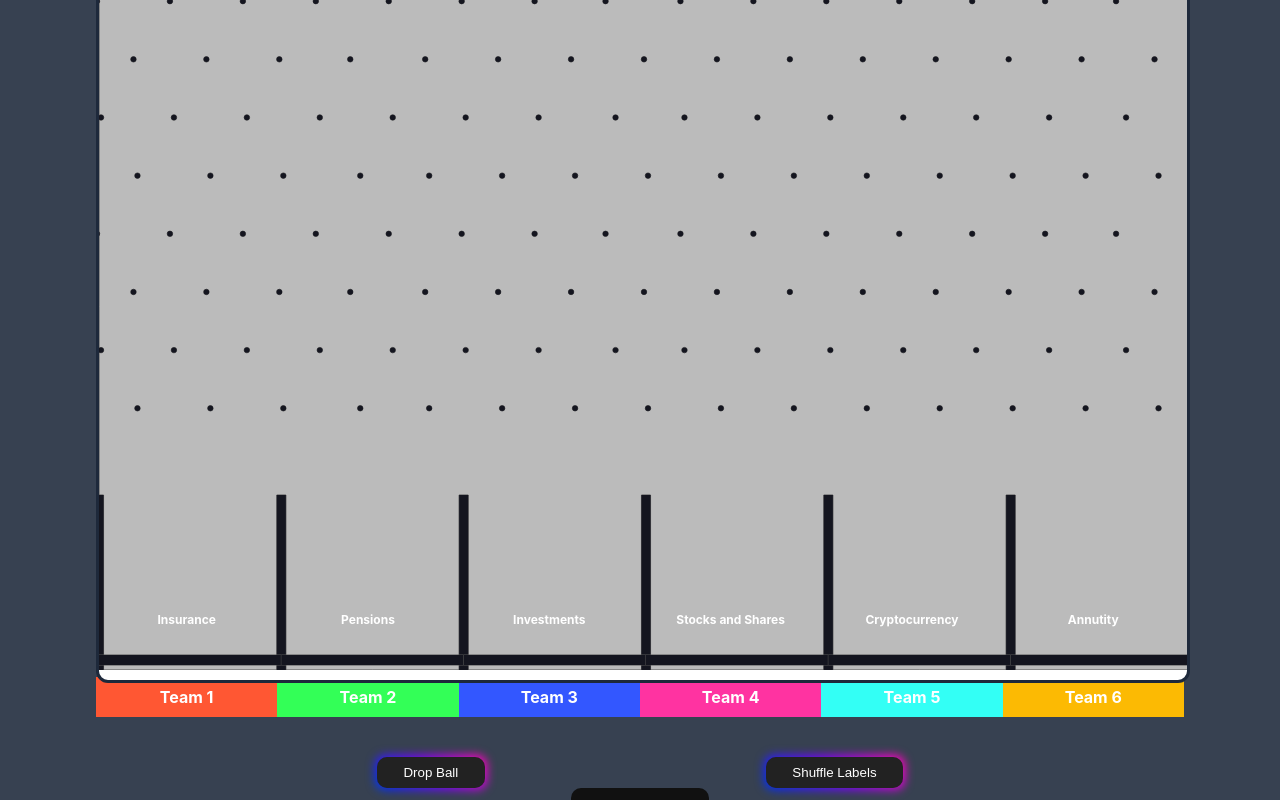
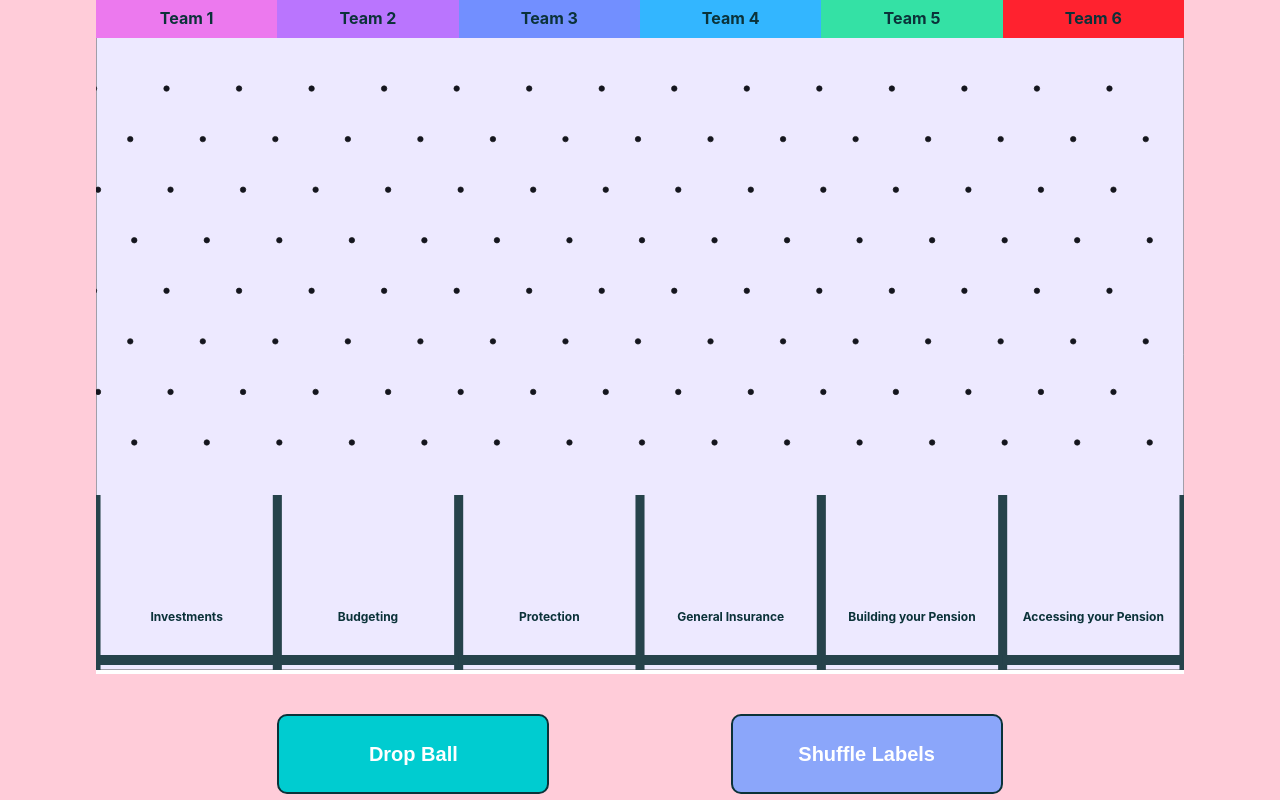
Before and after one commit to jackmcgrory/dropper-game, a React (Create React App) app: page / in a window 1280 px wide. Built offline with nearby package versions, Linux system fonts and the light colour scheme.

Commit message:
Match styles

```diff
--- a/src/App.css
+++ b/src/App.css
@@ -2,25 +2,9 @@
   position: fixed;
   width: 100%;
   height: 100%;
-  background-color: #374151; /* Tailwind Slate-700 equivalent */
+  background-color: #FFCCD9;
   display: flex;
   flex-direction: column;
   justify-content: center;
   align-items: center;
 }
-
-.dropdown {
-  padding: 0.6em 2em;
-  margin-bottom: 2rem ;
-  border: none;
-  outline: none;
-  color: #fff;
-  background: #111;
-  cursor: pointer;
-  position: relative;
-  z-index: 0;
-  border-radius: 10px;
-  user-select: none;
-  -webkit-user-select: none;
-  touch-action: manipulation;
-}
--- a/src/App.js
+++ b/src/App.js
@@ -4,27 +4,13 @@ import PlinkoDropper from './PlinkoDropper';
 
 function App() {
   const labelSet = [
-    ['Insurance', 'Pensions', 'Investments','Stocks and Shares', 'Cryptocurrency', 'Annutity'],
-    ['Small Kids', 'Teenagers', 'Young Adults'],
+    ['Investments', 'Budgeting', 'Protection','General Insurance', 'Building your Pension', 'Accessing your Pension']
   ];
   const [currentBucketList, setCurrentBucketList] = useState(labelSet[0])
-
-  const updateBuckets = (event) => {
-    const selectedIndex = event.target.value;
-    setCurrentBucketList(labelSet[selectedIndex]);
-  }
 
   return (
     <div className="app-container">
      <PlinkoDropper labels={currentBucketList} cols={30} rows={20} ballSize={20} ballCount={1} />
-
-      <select onChange={updateBuckets} className="dropdown">
-          {labelSet.map((labels, index) => (
-            <option key={index} value={index}>
-              {(index === 0) ? 'Category' : 'Age Group'}
-            </option>
-          ))}
-        </select>
     </div>
   );
 }
--- a/src/PlinkoDropper.css
+++ b/src/PlinkoDropper.css
@@ -1,10 +1,11 @@
 .plinko-dropper-container {
     position: relative;
-    height: 105vh; /* Try and prevent oversized components if zooming */
+    height: 105vh;
     width: 85vw;
     max-height: 1300px;
     max-width: 1200px;
     min-width: 300px;
+    min-height: 800px;
     display: flex;
     flex-direction: column;
     align-items: center;
@@ -21,8 +22,6 @@
     background-color: #ffffff;
     height: 100%;
     width: 100%;
-    border-radius: 12px;
-    border: 3px solid #1e293b;
     overflow: hidden;
 }
 
@@ -30,13 +29,13 @@
     display: flex;
     justify-content: space-between;
     position: absolute;
-    bottom: 50px; /* Use pixel value for fixed position - need to adapt */
+    bottom: 50px;
     width: 100%;
 }
 
 .bucket-label {
     text-align: center;
-    color: white;
+    color: #0B3239;
     font-weight: bold;
     font-size: 1.5vh;
 }
@@ -62,8 +61,8 @@
 
 @media (max-width: 800px) {
     .plinko-dropper-container {
+        height: 75vw;
         width: 90vw;
-        min-height: 600px;
     }
 
     .bucket-labels {
@@ -114,67 +113,32 @@
   touch-action: manipulation;
 }
 
-/*
-Cool button code - just experimenting
-*/
-.button:before {
-  content: "";
-  background: linear-gradient(
-    45deg,
-    #ff0000,
-    #ff7300,
-    #fffb00,
-    #48ff00,
-    #00ffd5,
-    #002bff,
-    #7a00ff,
-    #ff00c8,
-    #ff0000
-  );
-  position: absolute;
-  top: -2px;
-  left: -2px;
-  background-size: 400%;
-  z-index: -1;
-  filter: blur(5px);
-  -webkit-filter: blur(5px);
-  width: calc(100% + 4px);
-  height: calc(100% + 4px);
-  animation: glowing-button 20s linear infinite;
-  transition: opacity 0.3s ease-in-out;
-  border-radius: 10px;
+.button {
+    position: relative;
+    width: 25%;
+    height: 80px;
+    background-color: #00CCD0;
+    border-radius: 10px;
+    overflow: hidden;
+    display: inline-block;
+    text-align: center;
+    color: white;
+    font-size: 20px;
+    font-weight: bold;
+    cursor: pointer;
+    border: 2px solid #0B3239;
 }
 
-@keyframes glowing-button {
-  0% {
-    background-position: 0 0;
-  }
-  50% {
-    background-position: 400% 0;
-  }
-  100% {
-    background-position: 0 0;
-  }
+.button.alternate {
+    background-color: #8BA6FA;
 }
 
-.button:after {
-  z-index: -1;
-  content: "";
-  position: absolute;
-  width: 100%;
-  height: 100%;
-  background: #222;
-  left: 0;
-  top: 0;
-  border-radius: 10px;
+.color-guide{
+    display: flex;
+    width: 100%;
 }
 
-.color-guide {
-    display: flex;
-    width: 100%;
-  }
-
-  .color-guide-item {
+.color-guide-item {
     flex: 1;
     display: flex;
     align-items: center;
@@ -182,6 +146,6 @@ Cool button code - just experimenting
     background-color: inherit;
     padding: 10px;
     font-weight: bold;
-    color: white;
+    color: #0B3239;
     text-align: center;
-  }
+}
--- a/src/PlinkoDropper.js
+++ b/src/PlinkoDropper.js
@@ -12,7 +12,7 @@ const PlinkoDropper = ({ labels = [], initialCols = 30, initialRows = 8, bucketH
 
   const baseWidth = 1200;
 
-  const colourList = ['#FF5733', '#33FF57', '#3357FF', '#FF33A1', '#33FFF5', '#FCBA03'];
+  const colourList = ['#EC79EE', '#BA75FE', '#728FFF', '#33B6FF', '#34E1A5', '#FF222F'];
   const [totalNumberOfBalls, setTotalNumberOfBalls] = useState(0);
   const [shuffledLabels, setShuffledLabels] = useState(labels);
   const [bucketStatus, setBucketStatus] = useState(new Array(labels.length).fill(true)); // Track bucket status
@@ -50,7 +50,7 @@ const PlinkoDropper = ({ labels = [], initialCols = 30, initialRows = 8, bucketH
         width: width,
         height: height,
         wireframes: false,
-        background: '#BBBBBB',
+        background: '#EDE9FF',
       },
     });
 
@@ -62,8 +62,12 @@ const PlinkoDropper = ({ labels = [], initialCols = 30, initialRows = 8, bucketH
     const bucketWalls = [];
     const bottomWalls = [];
     for (let i = 0; i <= shuffledLabels.length; i++) {
-      const bucketWall = Bodies.rectangle(bucketWidth * i, height, 10 * width / baseWidth, 350 * bucketHeight, { isStatic: true, friction: 10 });
-      const bottomWall = Bodies.rectangle(bucketWidth * (i + 0.5), height - 10, bucketWidth, 10, { isStatic: true, isSensor: false });
+      const bucketWall = Bodies.rectangle(bucketWidth * i, height, 10 * width / baseWidth, 350 * bucketHeight, { isStatic: true, friction: 10, render: {
+        fillStyle: '#26434B'
+      } });
+      const bottomWall = Bodies.rectangle(bucketWidth * (i + 0.5), height - 10, bucketWidth, 10, { isStatic: true, isSensor: false, render: {
+        fillStyle: '#26434B'
+      }  });
       bucketWalls.push(bucketWall);
       bottomWalls.push(bottomWall);
     }
@@ -90,7 +94,6 @@ const PlinkoDropper = ({ labels = [], initialCols = 30, initialRows = 8, bucketH
     Events.on(engineRef.current, 'collisionStart', event => {
       event.pairs.forEach(pair => {
         const { bodyA, bodyB } = pair;
-        console.log("number of grains is " + grainList.length);
         bottomWalls.forEach((wall, index) => {
           if ((bodyA === wall && bucketStatus[index]) || (bodyB === wall && bucketStatus[index])) {
             // Place a wall on top of the bucket
@@ -168,7 +171,6 @@ const addGrain = () => {
         fillStyle: grainColor,
       }
     });
-    console.log("adding grain");
     grainList.push(grain);
     World.add(engineRef.current.world, grain);
   };
@@ -196,6 +198,13 @@ const addGrain = () => {
 
   return (
     <div className="plinko-dropper-container">
+          <div className="color-guide">
+        {colourList.map((color, index) => (
+          <div key={index} className="color-guide-item" style={{ backgroundColor: color }}>
+            Team {index + 1}
+          </div>
+        ))}
+      </div>
       <div className="dropper-and-labels-container">
         <div ref={canvasRef} onMouseDown={dropBalls} className="dropper-canvas" />
         <div className="bucket-labels">
@@ -206,17 +215,10 @@ const addGrain = () => {
           ))}
         </div>
       </div>
-      <div className="color-guide">
-        {colourList.map((color, index) => (
-          <div key={index} className="color-guide-item" style={{ backgroundColor: color }}>
-            Team {index + 1}
-          </div>
-        ))}
-      </div>
       <div className="control-padding"></div>
       <div className="controls">
         <button onClick={dropBalls} className='button'>Drop Ball</button>
-        <button onClick={shuffleLabels} className='button'>Shuffle Labels</button>
+        <button onClick={shuffleLabels} className='button alternate'>Shuffle Labels</button>
       </div>
     </div>
   );
```
